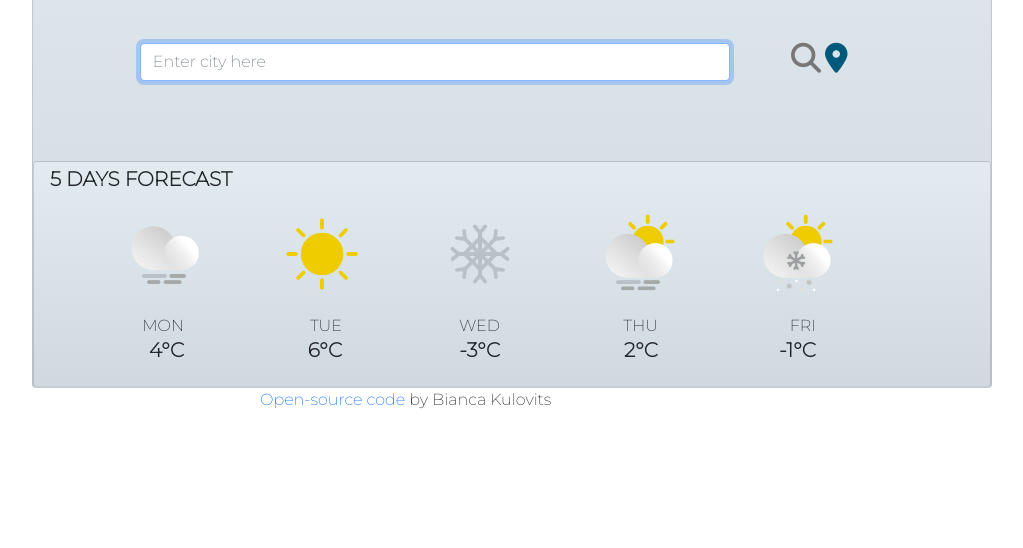
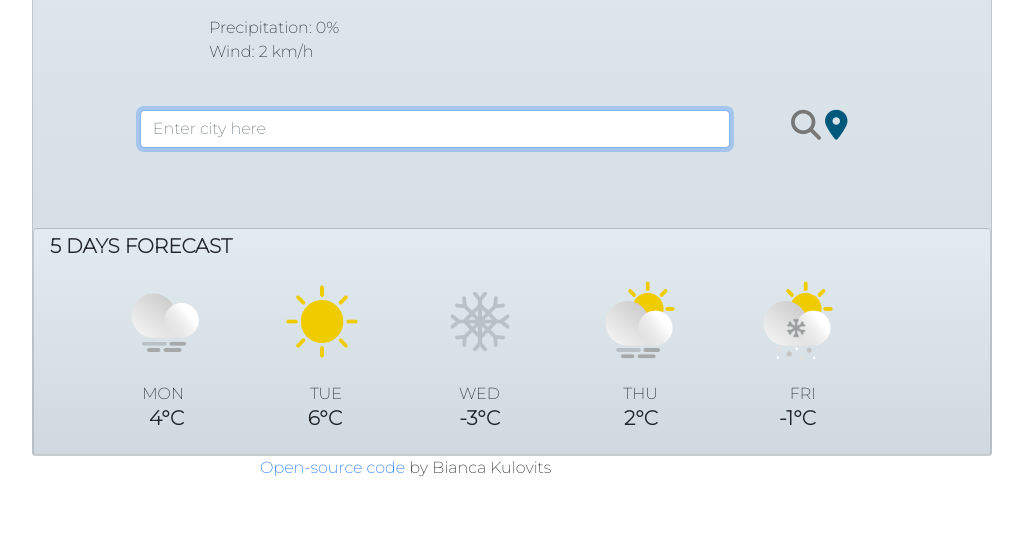
Before and after one commit to biancajk/weather-app, a plain HTML site: page index.html in a window 1280 px wide. Shown: the part 252-800 px from the top of the page, without its empty margins (50-1073 px from the left). Drawn offline with nearby package versions, Linux system fonts and the light colour scheme.

Commit message:
added precipitation and wind speed. also did the css for those elements

```diff
--- a/index.html
+++ b/index.html
@@ -27,7 +27,18 @@
                         <span class="current-date"></span>
                         <br />
                         <h2><span id="current-temperature">4</span>°C</h2>
+                        <br />
+                        <span class="precipitation">
+                            Precipitation: 0%
+                        </span>
+                        <br />
+                        <span class="wind-speed">
+                            Wind: 2 km/h
+                        </span>
                     </div>
+
+
+                    </span>
                     <div class="col-6">
                         <img src="images/rainy.png" alt="rainy" class="current-weather" id="icon">
                     </div>
--- a/src/index.js
+++ b/src/index.js
@@ -40,6 +40,7 @@ function showCity(event) {
 }
 let searchButton = document.querySelector("#search-form");
 searchButton.addEventListener("submit", showCity);
+
 function showTemperature(response) {
   let temperature = Math.round(response.data.main.temp);
   let h2 = document.querySelector("#current-temperature");
--- a/src/styles.css
+++ b/src/styles.css
@@ -46,6 +46,14 @@ h3 {
   color: #00587a;
 }
 
+.precipitation {
+  margin-left: 160px;
+}
+
+.wind-speed {
+  margin-left: 160px;
+}
+
 .weather-icons {
   width: 60%;
   margin-left: 74px;
```
